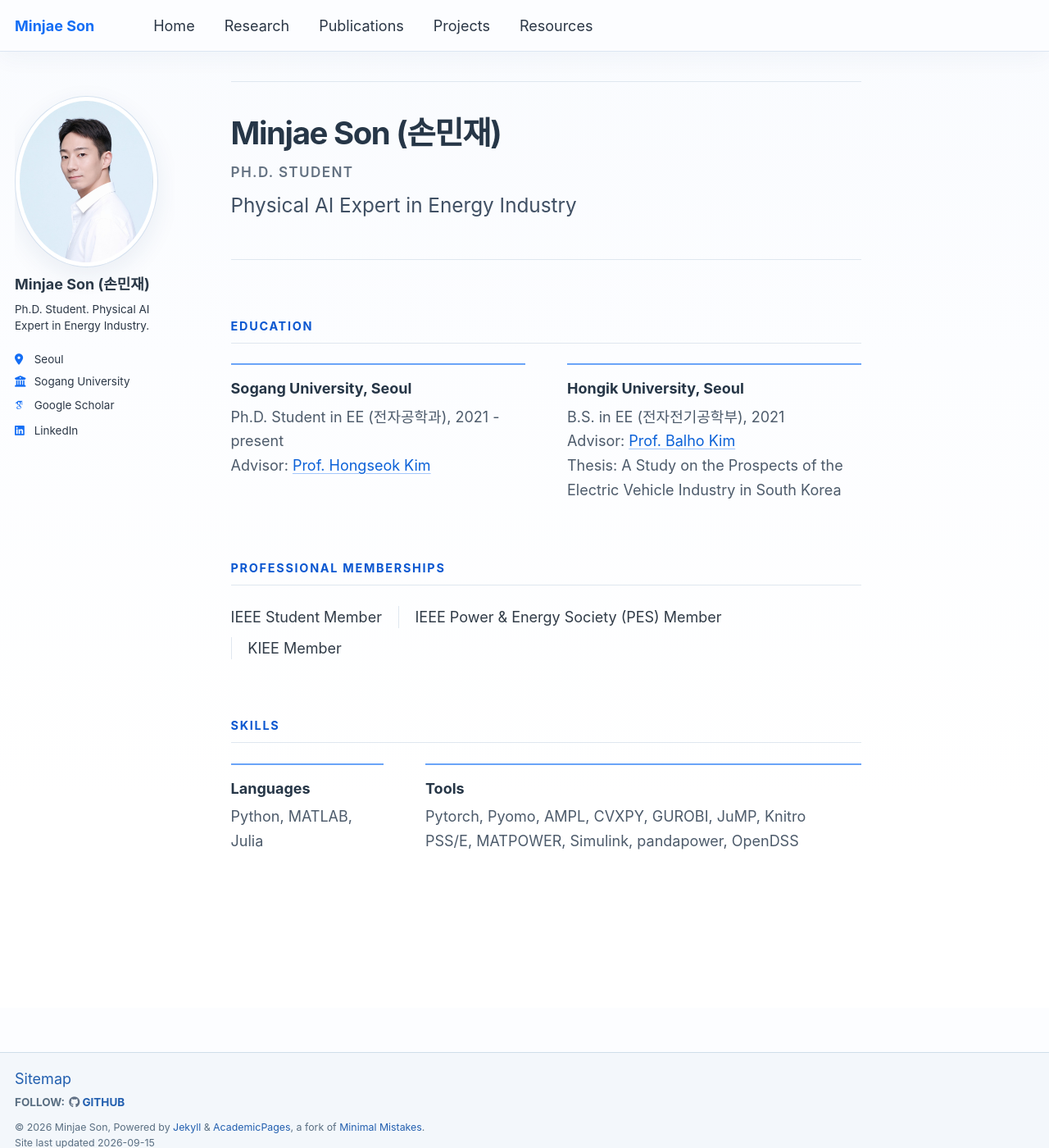
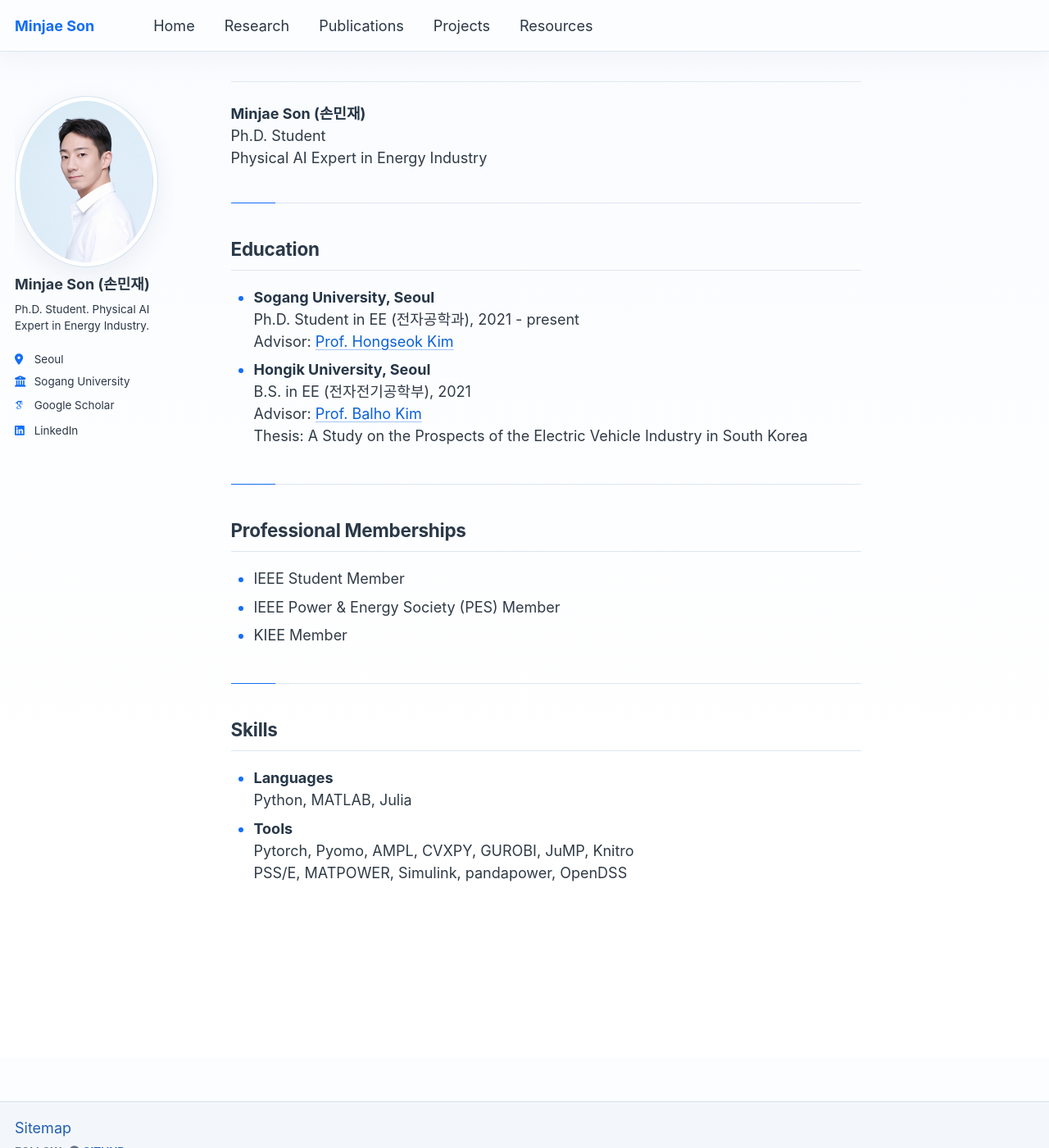
Before and after one commit to powerflow77/powerflow77.github.io, a Jekyll site: the page built from _pages/home.html, in a window 1280 px wide and 1400 px high. Shown: the whole window at 82% size. Built offline with Jekyll 4.4.1, drawn with Linux system fonts in a browser that asks for light colours; some web fonts are replaced; a script that is not in the unit is left out.

Commit message:
Revert "Unify editorial hierarchy across profile pages"
This reverts commit 9901d129336deb4e3b6336d4159920013649ad57.

```diff
--- a/_pages/home.html
+++ b/_pages/home.html
@@ -10,35 +10,16 @@ redirect_from:
   - /홈/
 ---
 
-<header class="profile-intro">
-<p class="profile-intro__name"><strong>Minjae Son (손민재)</strong></p>
-<p class="profile-intro__role">Ph.D. Student</p>
-<p class="profile-intro__focus">Physical AI Expert in Energy Industry</p>
-</header>
-
-<section class="profile-section" aria-labelledby="education">
-<h2 class="profile-section__label" id="education">Education</h2>
-<div class="education-list">
-<article class="education-entry">
-<h3>Sogang University, Seoul</h3>
-<p>Ph.D. Student in EE (<span lang="ko">전자공학과</span>), 2021 - present<br>Advisor: <a href="https://nice.sogang.ac.kr/">Prof. Hongseok Kim</a></p>
-</article>
-<article class="education-entry">
-<h3>Hongik University, Seoul</h3>
-<p>B.S. in EE (<span lang="ko">전자전기공학부</span>), 2021<br>Advisor: <a href="https://scholarworks.bwise.kr/hongik/researcher-profile?ep=320">Prof. Balho Kim</a><br>Thesis: A Study on the Prospects of the Electric Vehicle Industry in South Korea</p>
-</article>
-</div>
-</section>
-
-<section class="profile-section" aria-labelledby="membership">
-<h2 class="profile-section__label" id="membership">Professional Memberships</h2>
-<ul class="profile-memberships"><li>IEEE Student Member</li><li>IEEE Power &amp; Energy Society (PES) Member</li><li>KIEE Member</li></ul>
-</section>
-
-<section class="profile-section" aria-labelledby="skills">
-<h2 class="profile-section__label" id="skills">Skills</h2>
-<div class="skills-grid">
-<div class="profile-detail"><h3>Languages</h3><p>Python, MATLAB, Julia</p></div>
-<div class="profile-detail"><h3>Tools</h3><p>Pytorch, Pyomo, AMPL, CVXPY, GUROBI, JuMP, Knitro<br>PSS/E, MATPOWER, Simulink, pandapower, OpenDSS</p></div>
-</div>
-</section>
+<p><strong>Minjae Son (손민재)</strong><br>Ph.D. Student<br>Physical AI Expert in Energy Industry</p>
+<hr>
+<h2 id="education">Education</h2>
+<ul>
+<li><strong>Sogang University, Seoul</strong><br>Ph.D. Student in EE (<span lang="ko">전자공학과</span>), 2021 - present<br>Advisor: <a href="https://nice.sogang.ac.kr/">Prof. Hongseok Kim</a></li>
+<li><strong>Hongik University, Seoul</strong><br>B.S. in EE (<span lang="ko">전자전기공학부</span>), 2021<br>Advisor: <a href="https://scholarworks.bwise.kr/hongik/researcher-profile?ep=320">Prof. Balho Kim</a><br>Thesis: A Study on the Prospects of the Electric Vehicle Industry in South Korea</li>
+</ul>
+<hr>
+<h2 id="membership">Professional Memberships</h2>
+<ul><li>IEEE Student Member</li><li>IEEE Power &amp; Energy Society (PES) Member</li><li>KIEE Member</li></ul>
+<hr>
+<h2 id="skills">Skills</h2>
+<ul><li><strong>Languages</strong><br>Python, MATLAB, Julia</li><li><strong>Tools</strong><br>Pytorch, Pyomo, AMPL, CVXPY, GUROBI, JuMP, Knitro<br>PSS/E, MATPOWER, Simulink, pandapower, OpenDSS</li></ul>
--- a/assets/css/migration.css
+++ b/assets/css/migration.css
@@ -1,14 +1,5 @@
 /* Light academic visual system layered over AcademicPages. */
-:root {
-  color-scheme: light;
-  --academic-blue: #146ef5;
-  --academic-blue-deep: #0b57d0;
-  --academic-blue-soft: #6aa4f8;
-  --academic-rule: #dfe7ef;
-  --academic-ink: #263647;
-  --academic-muted: #647282;
-  --academic-red: #b83f3f;
-}
+:root { color-scheme: light; }
 html { background: #fcfdff; }
 body {
   background: linear-gradient(180deg, #f9fbfe 0, #fcfdff 24rem, #fff 54rem);
@@ -83,79 +74,6 @@ hr { border-top-color: #dce6f2; }
 .page__content strong { color: #263647; }
 .page__content a { color: #0b61d8; }
 .page__content a:hover { color: #0b57d0; }
-
-/* Shared editorial profile structure. */
-.profile-intro {
-  max-width: 46rem;
-  padding: .8rem 0 2.65rem;
-  border-bottom: 1px solid var(--academic-rule);
-}
-.profile-intro p { margin: 0; }
-.page__content .profile-intro__name {
-  color: var(--academic-ink);
-  font-size: clamp(1.65rem, 3vw, 2.25rem);
-  letter-spacing: -.035em;
-  line-height: 1.15;
-}
-.page__content .profile-intro__role {
-  margin-top: .75rem !important;
-  color: var(--academic-muted);
-  font-size: .95rem;
-  font-weight: 600;
-  letter-spacing: .08em;
-  text-transform: uppercase;
-}
-.page__content .profile-intro__focus {
-  max-width: 34rem;
-  margin-top: .55rem !important;
-  color: #405064;
-  font-size: clamp(1.12rem, 2vw, 1.35rem);
-  line-height: 1.45;
-}
-.profile-section { margin-top: clamp(2.8rem, 6vw, 4rem); }
-.page__content .profile-section__label {
-  margin: 0 0 1.35rem;
-  padding: 0 0 .65rem;
-  border-bottom: 1px solid var(--academic-rule);
-  color: var(--academic-blue-deep);
-  font-size: .8rem;
-  font-weight: 700;
-  letter-spacing: .12em;
-  text-transform: uppercase;
-}
-.education-list {
-  display: grid;
-  grid-template-columns: repeat(2, minmax(0, 1fr));
-  gap: clamp(1.5rem, 4vw, 3rem);
-}
-.education-entry {
-  padding-top: 1rem;
-  border-top: 2px solid var(--academic-blue-soft);
-}
-.education-entry h3,
-.profile-detail h3 {
-  margin: 0 0 .5rem;
-  color: var(--academic-ink);
-  font-size: 1rem;
-}
-.education-entry p,
-.profile-detail p { margin: 0; color: #4d5b6b; line-height: 1.65; }
-.profile-memberships {
-  display: flex;
-  flex-wrap: wrap;
-  gap: .65rem 0;
-  margin: 0 !important;
-  padding: 0 !important;
-  list-style: none;
-}
-.profile-memberships li { margin: 0; padding: 0 1.1rem; border-left: 1px solid var(--academic-rule); }
-.profile-memberships li:first-child { padding-left: 0; border-left: 0; }
-.skills-grid {
-  display: grid;
-  grid-template-columns: minmax(8rem, .35fr) minmax(0, 1fr);
-  gap: clamp(1.5rem, 4vw, 3rem);
-}
-.profile-detail { padding-top: 1rem; border-top: 2px solid var(--academic-blue-soft); }
 
 .landing-document,
 .landing-page { height: 100%; overflow: hidden; }
@@ -286,37 +204,16 @@ hr { border-top-color: #dce6f2; }
 .publication-list > li {
   position: relative;
   margin: 0;
-  padding: 1.45rem 0 1.55rem 1rem;
+  padding: 1.35rem 0 1.45rem 1rem;
   border-bottom: 1px solid #dfe7ef;
 }
 .publication-list > li:first-child { border-top: 1px solid #dfe7ef; }
-.publication-list > li::before { position: absolute; top: 1.75rem; left: 0; width: 2px; height: 1.4rem; background: var(--academic-blue-soft); content: ""; }
+.publication-list > li::before { position: absolute; top: 1.7rem; bottom: 1.7rem; left: 0; width: 2px; background: #6aa4f8; content: ""; }
 .publication-list h2 { margin: 0 0 .3em; padding: 0; border: 0; color: #2b3948; font-size: 1.1em; line-height: 1.45; }
 .publication-list h2 a { color: #146ef5; text-decoration: none; }
 .publication-list h2 a:hover { color: #0b57d0; }
 .publication-list p { margin-bottom: .4em; }
-.publication-authors {
-  margin: .7rem 0 .3rem !important;
-  color: #566474;
-  font-size: .9rem;
-  line-height: 1.55;
-}
-.publication-self { color: var(--academic-red); font-weight: 700; }
-.publication-meta {
-  display: flex;
-  flex-wrap: wrap;
-  align-items: center;
-  gap: .35rem .7rem;
-  margin: 0 !important;
-  color: #74808d;
-  font-size: .78rem;
-  font-weight: 650;
-  letter-spacing: .055em;
-  line-height: 1.45;
-  text-transform: uppercase;
-}
-.publication-meta span + span::before { margin-right: .7rem; color: var(--academic-blue-soft); content: "·"; }
-.page--projects .publication-list p { color: var(--academic-muted); font-size: .88rem; }
+.publication-list .publication-citation { font-size: .9em; }
 .source-note { font-size: .8em; margin-top: 3em; }
 .original-art { display: block; width: 100%; height: auto; margin: 1.5em 0; }
 .research-banner { width: 100%; max-height: 230px; object-fit: cover; margin: 1em 0 1.5em; }
@@ -327,47 +224,14 @@ hr { border-top-color: #dce6f2; }
 .gallery-item figcaption { margin-top: .6em; text-align: left; font: inherit; }
 .resource-directory h2 { margin: 1.7em 0 .4em; padding: 0 0 .4rem; border: 0; border-bottom: 1px solid #dfe7ef; font-size: 1.05em; }
 .resource-directory ul { margin-bottom: 1em; }
-.page--resources .page__content > ul {
-  display: grid;
-  grid-template-columns: repeat(3, minmax(0, 1fr));
-  gap: 0 1.5rem;
+.research-section {
   margin: 0;
-  padding: 0;
-  list-style: none;
+  padding: 1.4rem 0 1.55rem 1rem;
+  border-bottom: 1px solid #dfe7ef;
+  border-left: 2px solid #6aa4f8;
 }
-.page--resources .page__content > ul li { margin: 0; border-bottom: 1px solid var(--academic-rule); }
-.page--resources .page__content > ul a {
-  display: block;
-  padding: 1.05rem 0;
-  color: var(--academic-ink);
-  font-weight: 650;
-  text-decoration: none;
-}
-.page--resources .page__content > ul a::after { float: right; color: var(--academic-blue); content: "→"; }
-.page--resources .page__content > ul a:hover { color: var(--academic-blue-deep); }
-.research-section {
-  margin: 0 0 2.35rem;
-  padding: 0 0 2rem;
-  border-bottom: 1px solid var(--academic-rule);
-}
-.research-section:last-child { margin-bottom: 0; }
-.page__content .research-section h2 {
-  position: relative;
-  margin: 0 0 .85rem;
-  padding: 0 0 0 1rem;
-  border: 0;
-}
-.research-section h2::before {
-  position: absolute;
-  top: .08em;
-  bottom: .08em;
-  left: 0;
-  width: 2px;
-  background: var(--academic-blue-soft);
-  content: "";
-}
-.research-section p { margin-bottom: .8rem; color: var(--academic-muted); }
-.research-section ul { columns: 2; column-gap: 2rem; padding-left: 1.2rem; }
+.research-section:first-child { border-top: 1px solid #dfe7ef; }
+.research-section h2 { margin-top: 0; }
 .research-section ul { margin-bottom: 0; }
 .skip-link { position: fixed; top: -100px; left: 1em; z-index: 1000; padding: .7em 1em; background: var(--global-bg-color); color: var(--global-text-color); }
 .skip-link:focus { top: .3em; }
@@ -379,13 +243,6 @@ a:focus-visible, button:focus-visible { outline: 2px solid #146ef5; outline-offs
   .landing-shell .home-hero { min-height: 0; }
   .page__inner-wrap { padding-top: 1.15rem; }
   .publication-list > li { padding: 1.15rem 0 1.25rem .75rem; }
-  .education-list,
-  .skills-grid,
-  .page--resources .page__content > ul { grid-template-columns: 1fr; }
-  .profile-memberships { display: block; }
-  .profile-memberships li { padding: .35rem 0; border-left: 0; }
-  .research-section { margin-bottom: 1.85rem; padding-bottom: 1.55rem; }
-  .research-section ul { columns: 1; }
   .home-hero { min-height: max(34rem, calc(100svh - 70px)); }
   .home-hero::before { background-size: 28px 28px; -webkit-mask-image: linear-gradient(110deg, transparent 10%, #000 100%); mask-image: linear-gradient(110deg, transparent 10%, #000 100%); }
   .home-hero__inner { display: block; padding: 3.75rem 1.5rem 3rem; }
```
Also changed, not shown: _pages/publications.html (+1 -7 lines).
